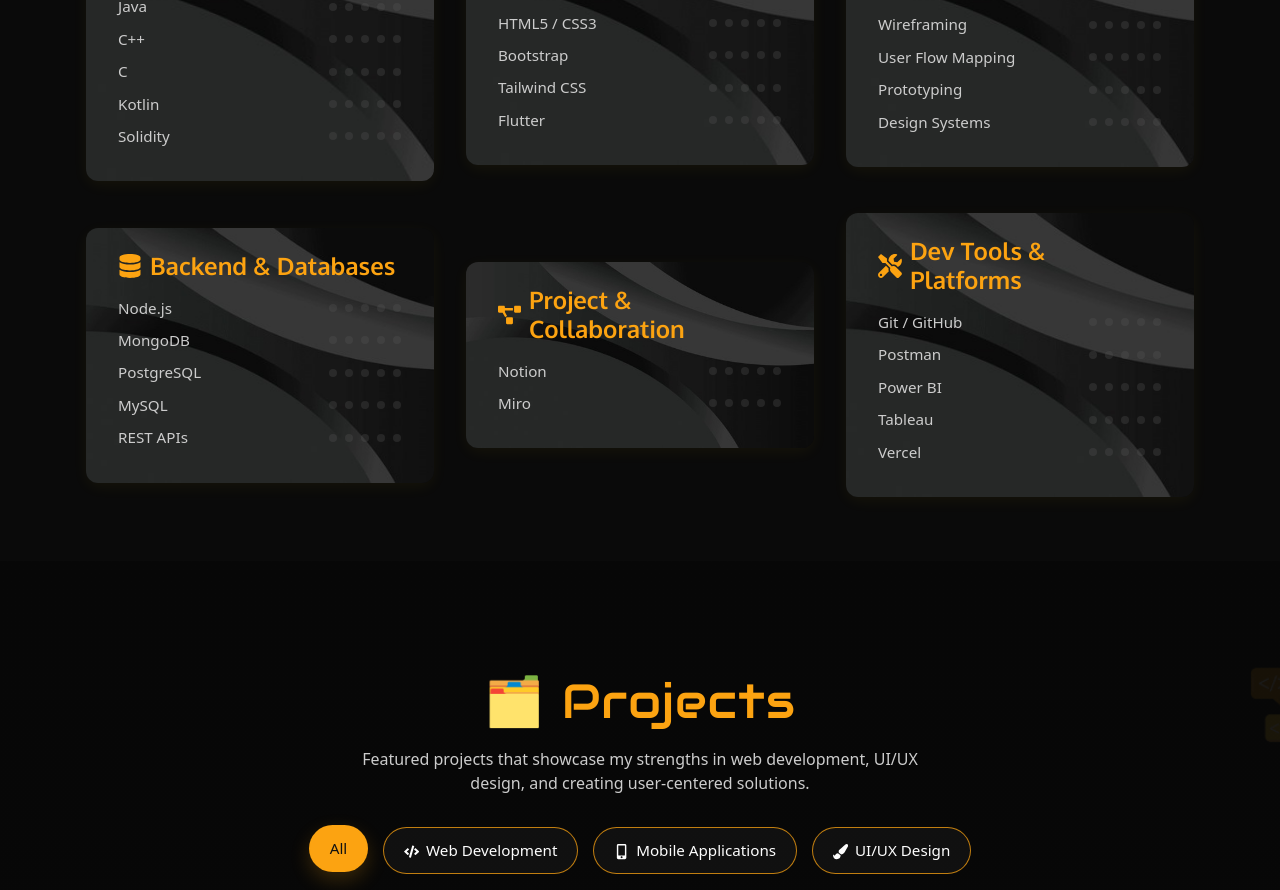
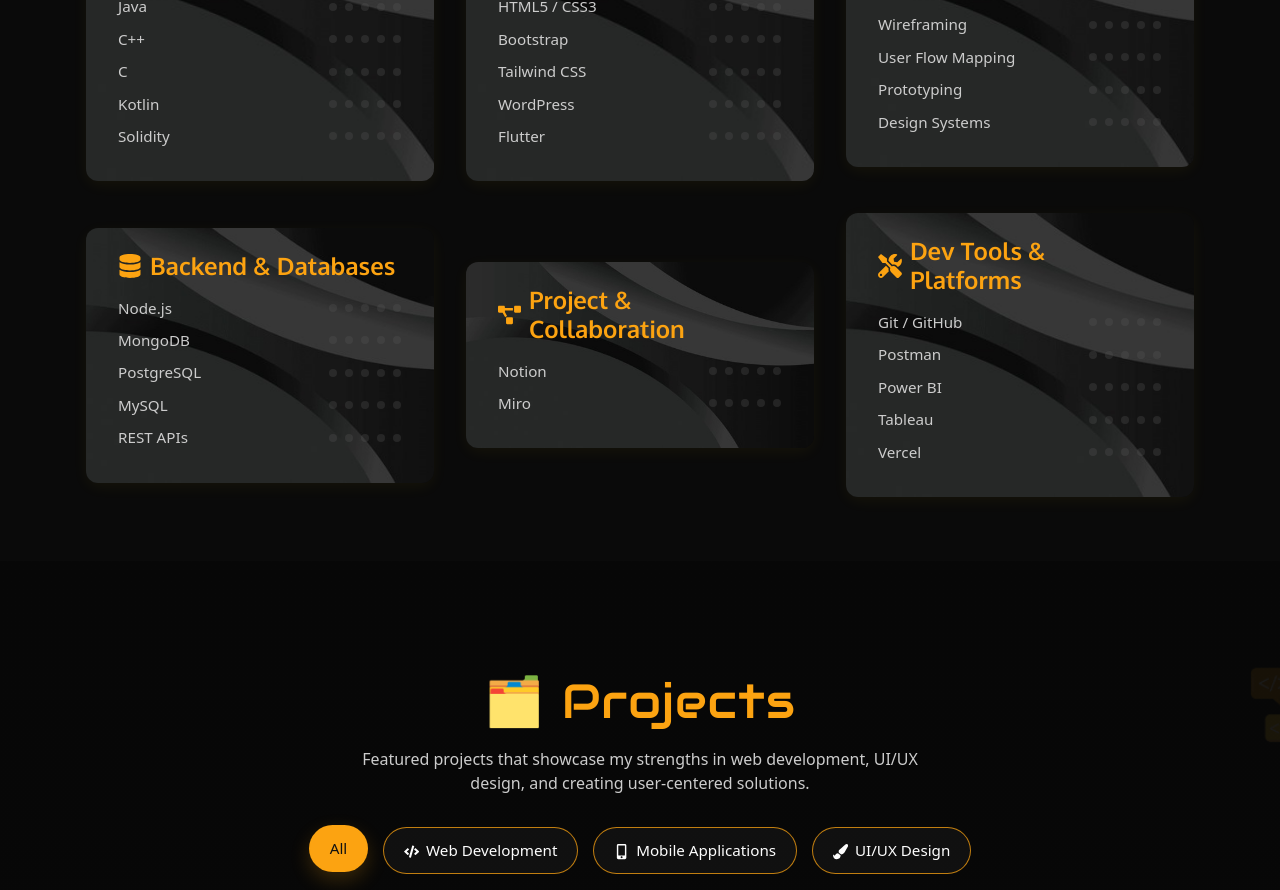
Before and after one commit to SadiaDayo/portfolio, a React (Create React App) app: page / in a window 1280 px wide. Shown: the part 6752-7642 px from the top of the page. Built offline with nearby package versions, Linux system fonts and the light colour scheme.

Commit message:
Add WordPress to Frontend Development skills
Added WordPress skill to Frontend Development section.

```diff
--- a/src/components/Skills.js
+++ b/src/components/Skills.js
@@ -158,6 +158,7 @@
               { name: 'HTML5 / CSS3', level: 5 },
               { name: 'Bootstrap', level: 5 },
               { name: 'Tailwind CSS', level: 3 },
+               { name: 'WordPress', level: 4 },
               { name: 'Flutter', level: 4 },
             ]}
           />
```
